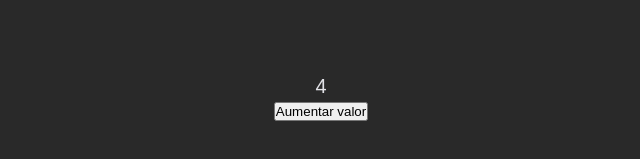
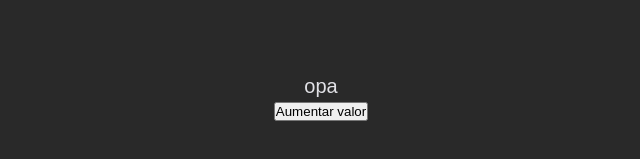
Before and after one commit to ricardobizerra/treinamento-hooks-axios, a React (Create React App) app in the folder client/: page / in a window 1280 px wide. Shown: the part 317-476 px from the top of the page, without its empty margins (319-959 px from the left). Built offline with nearby package versions, Linux system fonts and the light colour scheme.

Commit message:
code developed on async video

```diff
--- a/client/src/pages/home/index.tsx
+++ b/client/src/pages/home/index.tsx
@@ -1,17 +1,24 @@
-import React from "react";
+import React, { useEffect, useState } from "react";
 import { HomeContainer } from './styles';
 
 
 export const Home: React.FC = () => {
-    let contador = 4;
+    const [contador, setContador] = useState(4);
+    const [booleano, setBooleano] = useState(true);
+    const [texto, setTexto] = useState("opa");
+
+    useEffect(() => {
+        console.log('olá aspirantes!')
+        document.title = texto
+    }, [texto])
 
     return (
         <HomeContainer>
-            <p>{contador}</p>
+            <p>{texto}</p>
             <button
                 onClick={() => {
-                    contador += 1;
-                    console.log(contador);
+                    setTexto(texto + "oi");
+                    console.log(texto);
                 }}
             >
                 Aumentar valor
```
